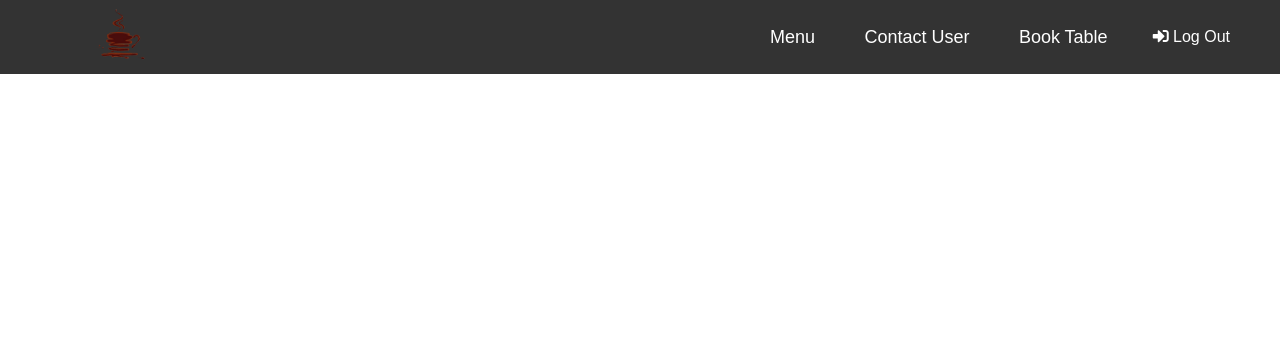
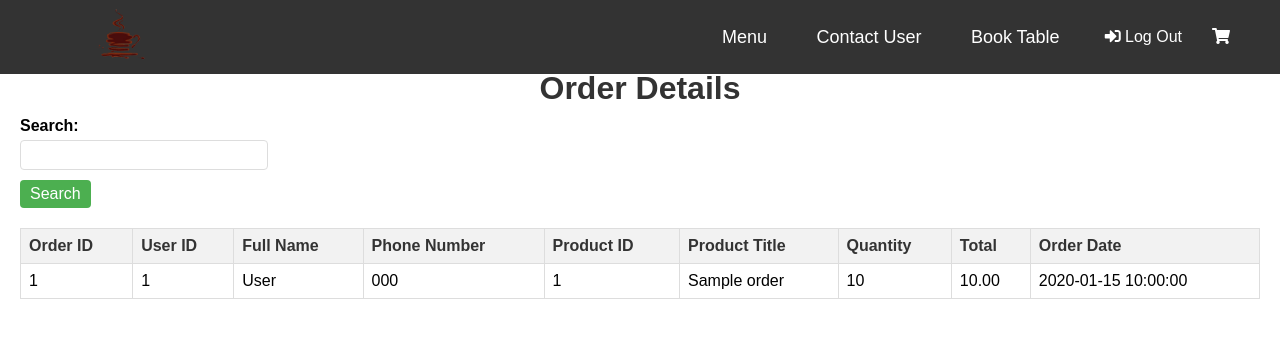
Before and after one commit to tmgrosha/CourseWork, a PHP site: page /users/table.php in a window 1280 px wide. Shown: the top 338 px of the page. Run offline with PHP 8.4, Linux system fonts and the light colour scheme; a user stored in the database is signed in; tables that the repository leaves empty hold one stand-in row (values such as "Sample post").

Commit message:
completing error in table.php

```diff
--- a/cards/users/table.php
+++ b/cards/users/table.php
@@ -1,39 +1,26 @@
 <?php
-// Include database connection
-include 'db.php';
+// Start session and check if user is logged in
+include 'auth_session.php';
+
+// Include the database connection file
+include '../users/db.php';
+
+// Initialize error handling (disable in production)
+ini_set('display_errors', 1);
+ini_set('display_startup_errors', 1);
+error_reporting(E_ALL);
 
 // Initialize search query
 $searchQuery = "";
-$searchTerm = "";
+if (isset($_POST['search'])) {
+    $searchTerm = trim($_POST['search_term']);
+    $searchTerm = $conn->real_escape_string($searchTerm);
+    $searchQuery = "WHERE fullname LIKE '%$searchTerm%' OR phone_number LIKE '%$searchTerm%' OR product_title LIKE '%$searchTerm%'";
+}
 
-if (isset($_POST['search'])) {
-    // Get the search term and sanitize it
-    $searchTerm = trim($_POST['search_term']);
-
-    // Sanitize and validate the search term
-    if (!empty($searchTerm)) {
-        $searchTerm = htmlspecialchars($searchTerm, ENT_QUOTES, 'UTF-8');
-
-        // Use prepared statements to prevent SQL injection
-        $stmt = $conn->prepare("SELECT * FROM orders WHERE fullname LIKE ? OR phone_number LIKE ? OR product_title LIKE ? ORDER BY order_date DESC");
-        $searchTermWildcard = "%{$searchTerm}%";
-        $stmt->bind_param('sss', $searchTermWildcard, $searchTermWildcard, $searchTermWildcard);
-
-        // Execute the query
-        $stmt->execute();
-        $result = $stmt->get_result();
-    } else {
-        // If no search term, show all records
-        $stmt = $conn->prepare("SELECT * FROM orders ORDER BY order_date DESC");
-        $stmt->execute();
-        $result = $stmt->get_result();
-    }
-} else {
-    // If no search request, show all records
-    $stmt = $conn->prepare("SELECT * FROM orders ORDER BY order_date DESC");
-    $stmt->execute();
-    $result = $stmt->get_result();
-}
+// Fetch data from the database
+$sql = "SELECT * FROM orders $searchQuery ORDER BY order_date DESC";
+$result = $conn->query($sql);
 ?>
 
 <!DOCTYPE html>
@@ -103,10 +90,73 @@ if (isset($_POST['search'])) {
                     </ul>
                     <div class="auth-links">
                         <a href="logout.php" class="login-link"><i class="fas fa-sign-in-alt"></i> Log Out</a>
-
+                        <div class="cart">
+                            <a href="pages/cart.php"><i class="fas fa-shopping-cart"></i></a>
+                        </div>
                     </div>
                 </div>
                 <a href="#" class="sidenav-trigger menu" onclick="toggleNav()">
                     <i class="fas fa-bars"></i>
                 </a>
-                <a href="#" class="s
+                <a href="#" class="sidenav-trigger close" onclick="toggleNav()">
+                    <i class="fas fa-times"></i>
+                </a>
+            </div>
+        </nav>
+        <ul class="sidenav" id="mobile-nav">
+            <li><a href="#updateProduct">Menu</a></li>
+            <li><a href="userContact.php">Contact User</a></li>
+            <li><a href="table.php">Book Table</a></li>
+            <li><a href="logout.php">Log Out</a></li>
+        </ul>
+    </header>
+    <h1>Order Details</h1>
+    <section class="orderList">
+
+        <form class="search-form" method="post" action="">
+            <label for="search_term">Search:</label>
+            <input type="text" id="search_term" name="search_term" value="<?php echo isset($_POST['search_term']) ? htmlspecialchars($_POST['search_term'], ENT_QUOTES, 'UTF-8') : ''; ?>">
+            <input type="submit" name="search" value="Search">
+        </form>
+
+        <?php if ($result && $result->num_rows > 0) : ?>
+            <table>
+                <thead>
+                    <tr>
+                        <th>Order ID</th>
+                        <th>User ID</th>
+                        <th>Full Name</th>
+                        <th>Phone Number</th>
+                        <th>Product ID</th>
+                        <th>Product Title</th>
+                        <th>Quantity</th>
+                        <th>Total</th>
+                        <th>Order Date</th>
+                    </tr>
+                </thead>
+                <tbody>
+                    <?php while ($row = $result->fetch_assoc()) : ?>
+                        <tr>
+                            <td><?php echo htmlspecialchars($row["order_id"], ENT_QUOTES, 'UTF-8'); ?></td>
+                            <td><?php echo htmlspecialchars($row["user_id"], ENT_QUOTES, 'UTF-8'); ?></td>
+                            <td><?php echo htmlspecialchars($row["fullname"], ENT_QUOTES, 'UTF-8'); ?></td>
+                            <td><?php echo htmlspecialchars($row["phone_number"], ENT_QUOTES, 'UTF-8'); ?></td>
+                            <td><?php echo htmlspecialchars($row["product_id"], ENT_QUOTES, 'UTF-8'); ?></td>
+                            <td><?php echo htmlspecialchars($row["product_title"], ENT_QUOTES, 'UTF-8'); ?></td>
+                            <td><?php echo htmlspecialchars($row["quantity"], ENT_QUOTES, 'UTF-8'); ?></td>
+                            <td><?php echo htmlspecialchars($row["total"], ENT_QUOTES, 'UTF-8'); ?></td>
+                            <td><?php echo htmlspecialchars($row["order_date"], ENT_QUOTES, 'UTF-8'); ?></td>
+                        </tr>
+                    <?php endwhile; ?>
+                </tbody>
+            </table>
+        <?php else : ?>
+            <p>No results found.</p>
+        <?php endif; ?>
+
+        <?php $conn->close(); ?>
+    </section>
+
+</body>
+
+</html>
```
